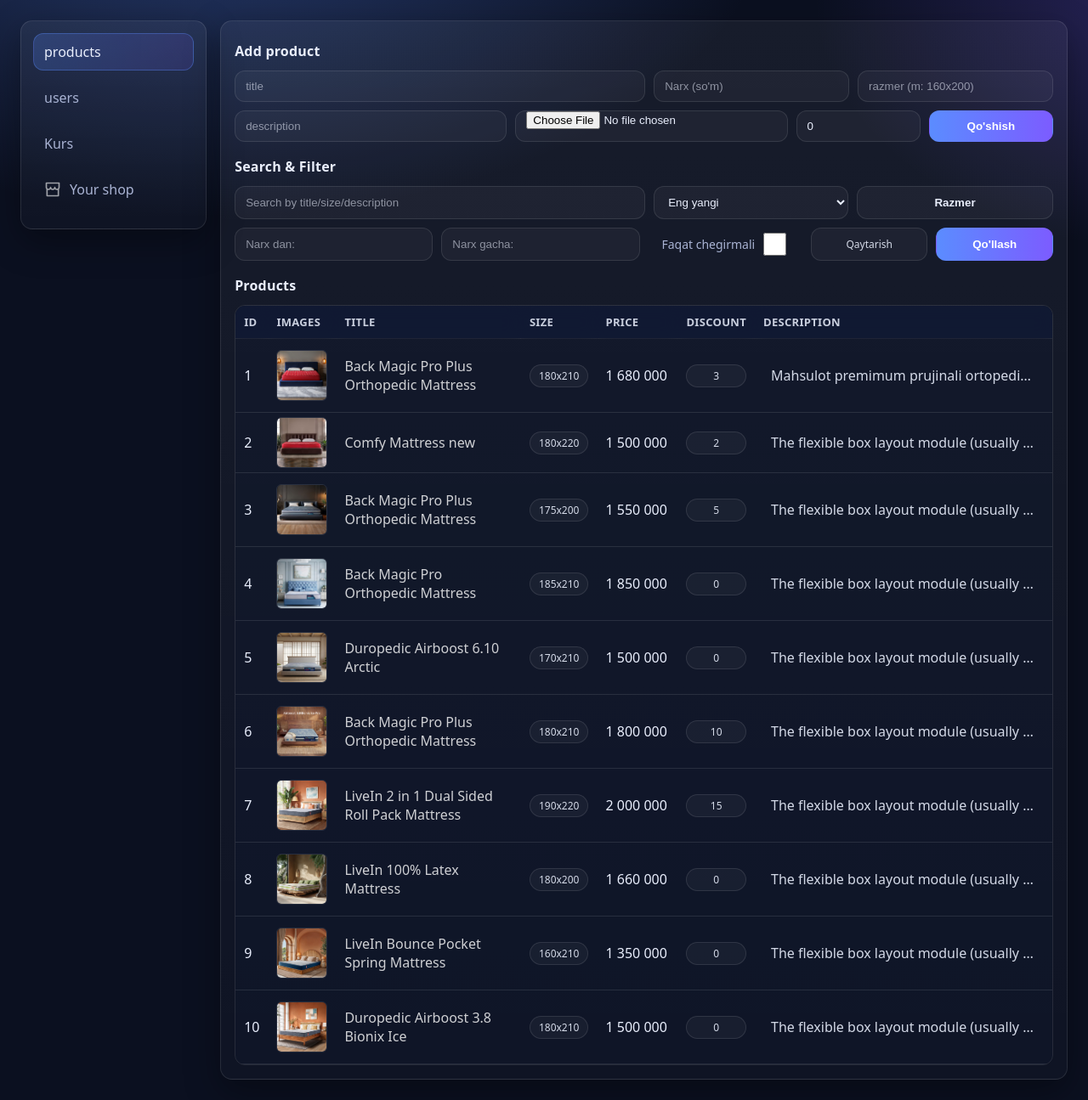
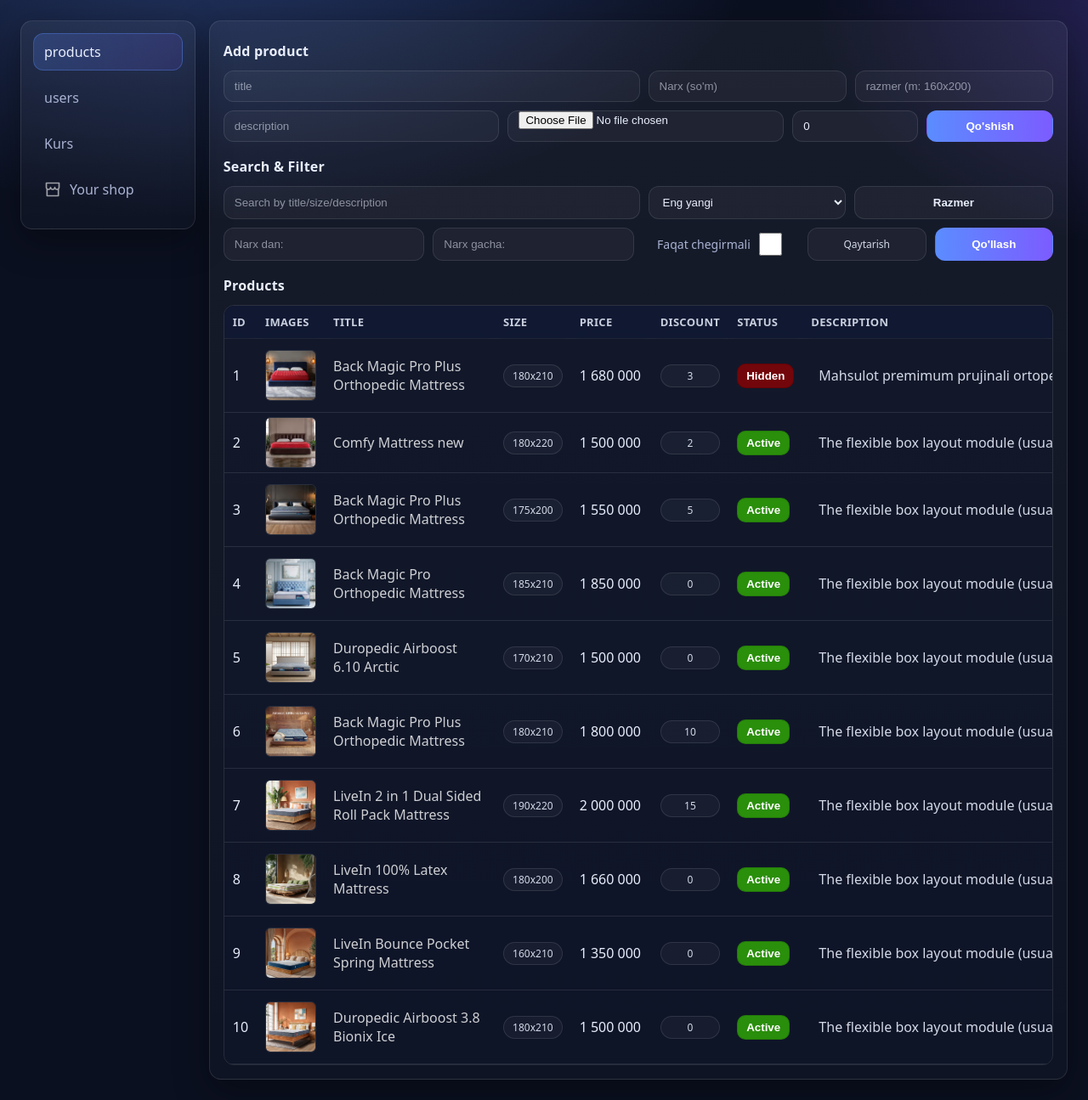
Before and after one commit to shmspn/ecospine, a Flask app: page /admin/products in a window 1280 px wide. Shown: the whole page at 85% size. Run offline with Flask 3, Linux system fonts and the light colour scheme.

Commit message:
product bo'yicha savol berish va admin panelda mahsulotga status qo'shildi

```diff
--- a/app/models/product.py
+++ b/app/models/product.py
@@ -13,6 +13,7 @@ class Product(db.Model):
     description = db.Column(db.Text, nullable=False)
     image = db.Column(db.String(255))
     discount_percent = db.Column(db.Integer, default=0)
+    is_active = db.Column(db.Boolean, default=True, nullable=False)
     created_by = db.Column(db.Integer, db.ForeignKey('users.id'))
     created_at = db.Column(db.DateTime, default=datetime.now)
 
--- a/app/routes/admin.py
+++ b/app/routes/admin.py
@@ -295,3 +295,10 @@ def delete_product(product_id):
     db.session.commit()
     flash(f'"{product.title}" o\'chirildi', 'success')
     return redirect(url_for('admin.products'))
+
+@admin_bp.route("/toggle_product/<int:product_id>", methods=["POST"])
+def toggle_product(product_id):
+    product = Product.query.get_or_404(product_id)
+    product.is_active = not bool(product.is_active)
+    db.session.commit()
+    return redirect(url_for("admin.products"))
--- a/app/routes/home.py
+++ b/app/routes/home.py
@@ -17,7 +17,7 @@ def index():
     # multi size
     selected_sizes = [s.strip() for s in request.args.getlist("sizes") if s.strip()]
 
-    query = Product.query
+    query = Product.query.filter(Product.is_active.is_(True))
 
     # search
     if q:
--- a/app/static/css/style-admin.css
+++ b/app/static/css/style-admin.css
@@ -369,3 +369,14 @@ td img{
 @media (max-width: 600px) {
   .sizes-list{grid-template-columns: 1fr 1fr;}
 }
+
+
+.status-btn{
+  padding:6px 10px;
+  border-radius:10px;
+  border:1px solid rgba(0,0,0,.15);
+  cursor:pointer;
+  font-weight:700;
+}
+.status-btn.on{ background:#37c200b4; }
+.status-btn.off{ background:#940000c0; }
--- a/app/static/css/style-main.css
+++ b/app/static/css/style-main.css
@@ -91,7 +91,7 @@ textarea{min-height:92px; resize:vertical}
 .modal-card{width: min(680px, 100%);border-radius: 16px;border:1px solid rgba(255,255,255,.12);background: linear-gradient(180deg, rgba(17,26,51,.98), rgba(15,23,48,.98));box-shadow: 0 14px 40px rgba(0,0,0,.35);overflow:hidden;}
 .modal-head{display:flex;align-items:center;justify-content:space-between;padding:12px 14px;border-bottom: 1px solid rgba(255,255,255,.10);}
 .modal-title{ font-weight:800; }
-.x{background: rgba(255,255,255,.06);border:1px solid rgba(255,255,255,.12);border-radius: 12px;padding:8px 10px;color: rgba(255, 255, 255, 0.945);}
+.x{background: rgba(255,255,255,.06);border:1px solid rgba(255,255,255,.12);border-radius: 12px;padding:8px 10px;color: rgba(255, 255, 255, 0.945); font-weight: 900; cursor: pointer;}
 .modal-body{ padding:14px; }
 
 .modal-grid{display:grid;grid-template-columns: 1fr 1fr;gap:10px;}
@@ -349,11 +349,13 @@ textarea{min-height:92px; resize:vertical}
   border-radius: 12px;
 }
 
-
+.qv-action.tg{color: rgb(75, 219, 255);display: flex;align-items: end;gap: 10px;}
+.qv-action.tg svg{transform: rotateZ(45deg);}
 
 @media (max-width: 720px){
   .qv-grid{ grid-template-columns: 1fr; }
   .price-row{flex-direction: column;}
+  .fab-call.tg.close{display: none;}
 }
 
 
--- a/app/templates/admin/products.html
+++ b/app/templates/admin/products.html
@@ -89,6 +89,7 @@
         <th>Size</th>
         <th>Price</th>
         <th>Discount</th>
+        <th>Status</th>
         <th>Description</th>
       </tr>
 
@@ -137,6 +138,15 @@
             <button class="table-btn" type="submit">Set</button>
           </form> -->
         </td>
+        <td>
+          <form action="{{ url_for('admin.toggle_product', product_id=product.id) }}" method="post" style="display:inline;">
+            {% if product.is_active %}
+              <button type="submit" class="status-btn on">Active</button>
+            {% else %}
+              <button type="submit" class="status-btn off">Hidden</button>
+            {% endif %}
+          </form>
+        </td>
 
         <td class="desc-cell">
           <span class="desc-text"
@@ -176,6 +186,7 @@
 
           <div style="display: flex; gap: 15px;">
             <input style="width: 70%;" type="file" name="image" id="editImageInput" accept="image/*">
+
             <input style="width: 30%;" type="number" name="discount_percent" id="editDiscount" placeholder="Discount %">
           </div>
 
```
Also changed, not shown: app/static/js/main.js (+20 -0 lines), app/templates/base_home.html (+6 -6 lines), app/templates/main/home.html (+9 -1 lines), instance/ecospine.db.
